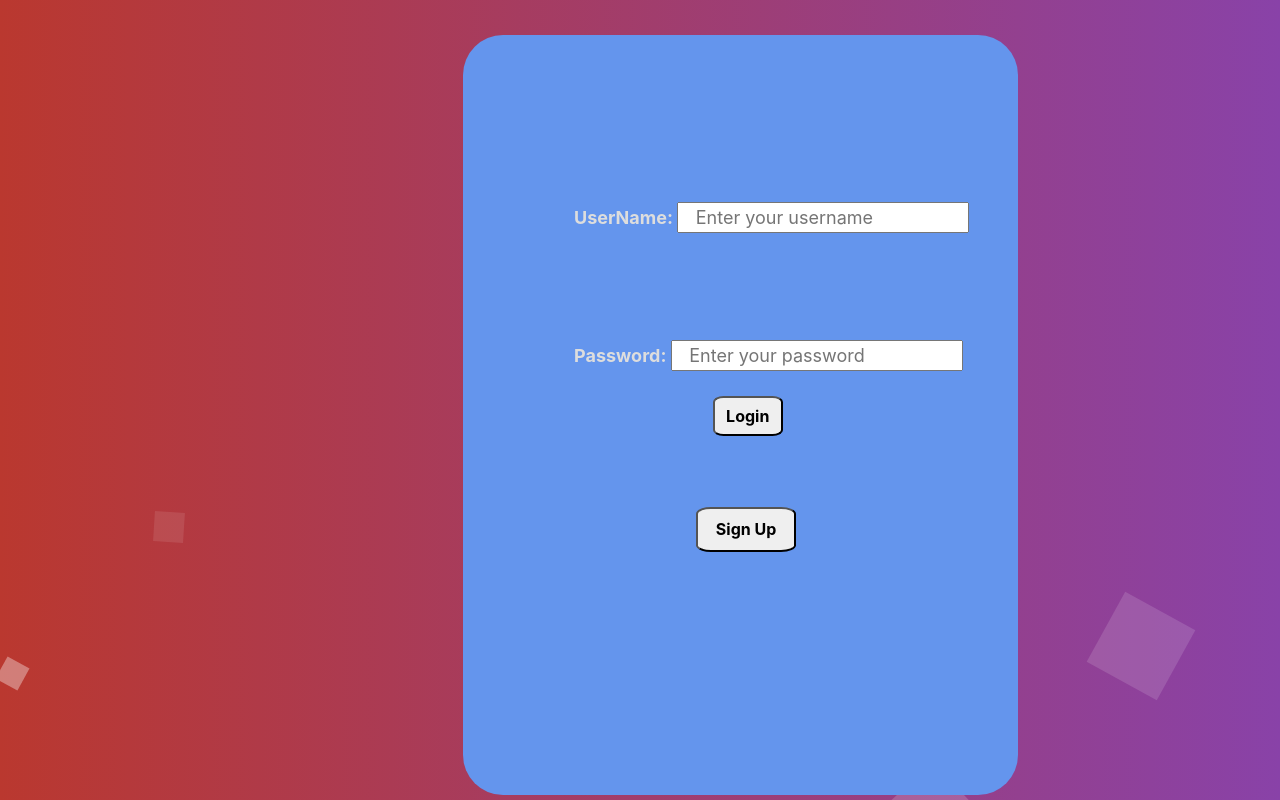
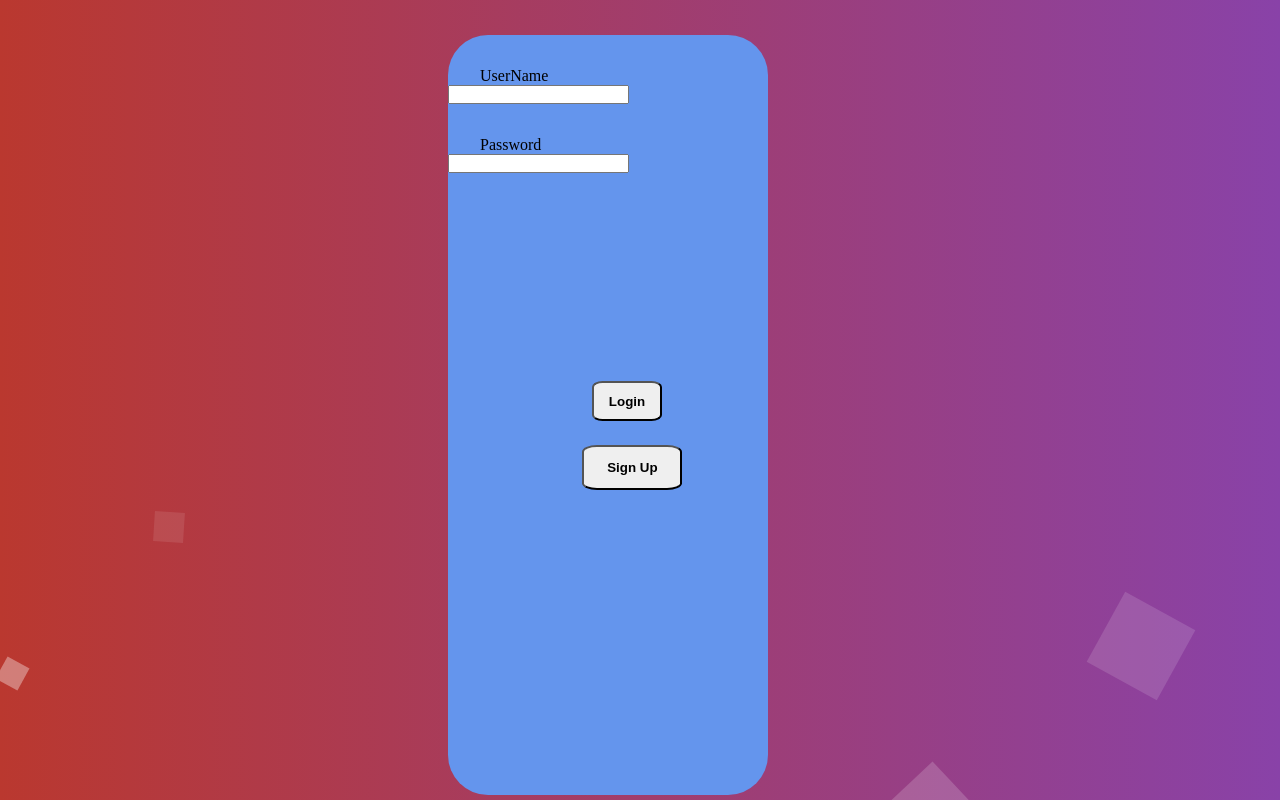
Before and after one commit to farazn019/Student-Database, a Django app: page / in a window 1280 px wide; the page is wider, and only the part inside the window is pictured. Run offline with Django 3.2, Linux system fonts and the light colour scheme; parts of the project's set-up code (start-up, migrations or seed data) failed here and were passed over; some libraries are stand-ins or nearby versions.

Commit message:
Created the fields for the home page (login page), along with the sign up and login buttons (however, those buttons do not work at the moment).

```diff
--- a/homePage/forms.py
+++ b/homePage/forms.py
@@ -16,15 +16,17 @@
     )
 
     def __init__(self, *args, **kwargs):
-        super.__init__(*args, **kwargs)
+        super().__init__(*args, **kwargs)
         self.helper = FormHelper
         self.helper.form_id = "id-loginform"
         self.helper.form_class = "blueForms"
         self.helper.form_method = "post"
         self.helper.form_action = "submit_survey"
 
-        self.helper.Layout(
-            "Login Form",
-            "Username",
-            "Password"
+        self.helper.layout = Layout(
+            Fieldset(
+                "Login Form",
+                "Username",
+                "Password"
+            )
         )
--- a/homePage/static/homePage/homePage.css
+++ b/homePage/static/homePage/homePage.css
@@ -85,16 +85,22 @@
 
 #usernameInput{text-indent: 4%;}
 
-#password{
-    position: absolute;
-    font-size: large;
-    font-weight: bold;
-    margin-top: 55%;
-    margin-left: 20%;
-    color: #dddddd;
+#passwordInput{text-indent: 4%;}
+
+
+.label{
+    position: relative;
+    display: inline-block;
+    margin-left: 10%;
+    margin-top: 10%;
 }
 
-#passwordInput{text-indent: 4%;}
+.input{
+    position: relative;
+    display: inline-block;
+    margin-left: 10%;
+
+}
 
 #loginButton{
     position: absolute;
--- a/homePage/templates/homePage/homePage.html
+++ b/homePage/templates/homePage/homePage.html
@@ -1,29 +1,35 @@
-<!DOCTYPE html>
 {% load static%}
+{% load crispy_forms_tags %}
 <html lang="en">
 <head>
     <meta charset="UTF-8">
-    <title>Home</title>
-    <link rel="stylesheet" href="https://stackpath.bootstrapcdn.com/bootstrap/4.5.2/css/bootstrap.min.css" integrity="sha384-JcKb8q3iqJ61gNV9KGb8thSsNjpSL0n8PARn9HuZOnIxN0hoP+VmmDGMN5t9UJ0Z" crossorigin="anonymous">
-    <link rel="stylesheet" href="{% static 'homePage/homePage.css'%}" type="text/css">
+    <title>{% block title %}Home{% endblock %}</title>
     <link rel="shortcut icon" type="image/png" href="{% static 'homePage/favicon.png' %}">
+    {% load bootstrap4 %}
     <link href="../../static/homePage/homePage.css" type="text/css" rel="stylesheet">
 </head>
 
 <body>
     <div class="homePage-background"> <!-- animation area-->
-        <svg class="container-sm" width="400" height="760" style="position:absolute; margin-left: 35%; margin-top:35px">
-            <rect id="loginRect" width="50%" height="100%" rx="40px" ry="40px" style="fill: cornflowerblue; stroke: pink; stroke-opacity: 0.0; stroke-width: 3px; "/>
-            <foreignObject height="760" width="50%">
-
-                <label id="username" for="usernameInput">UserName:
-                    <input type="text" id="usernameInput" name="usernameInput" placeholder=" Enter your username ">
-                </label>
-                <label id="password" for="passwordInput">Password:
-                    <input type="password" id="passwordInput" name="passwordInput" placeholder=" Enter your password">
-                </label>
-                <button type="submit" id='loginButton' value="Login" onclick="window.location.href='../../../grades/grades/courses.html';">Login</button>
-                <button type="submit" id="signUpButton" value="Sign Up" onclick="window.location.href='../../../signUpPage/signUpPage/signUpPage.html'">Sign Up</button>
+        <svg class="container-sm" width="25%" height="760" style="position:absolute; margin-left: 35%; margin-top:35px">
+            <rect id="loginRect" width="100%" height="100%" rx="40px" ry="40px" style="fill: cornflowerblue; stroke: pink; stroke-opacity: 0.0; stroke-width: 3px; "/>
+            <foreignObject height="760" width="100%">
+                <div class="loginpage-form">
+                    {% block content %}
+                    <form method="post">
+                        {% csrf_token %}
+                        {{forms|crispy}}
+                        {% for field in form %}
+                            <div class="fields">
+                                <label for="{{field.id_for_label}}" class="label">{{field.html_name}}</label>
+                                <div id="input">{{field}}</div>
+                            </div>
+                        {% endfor %}
+                        <button type="submit" class="btn btn-success" id="loginButton" formmethod="post">Login</button>
+                        <input type="button" class="btn btn-success" id="signUpButton" formmethod="post" value="Sign Up">
+                    </form>
+                    {% endblock %}
+                </div>
             </foreignObject>
         </svg>
 
--- a/homePage/urls.py
+++ b/homePage/urls.py
@@ -2,5 +2,5 @@
 from . import views
 
 urlpatterns = [
-    re_path('$^', views.index, name='index'),
+    re_path('$^', views.login, name='login'),
 ]
--- a/homePage/views.py
+++ b/homePage/views.py
@@ -1,6 +1,11 @@
 from django.shortcuts import render
+from . forms import loginForm
 # from .models import <Insert whatever it is you want to import, but it might not be nexessary>
 
 
-def index(request):
-    return render(request, 'homePage/homePage.html')
+def login(response):
+    if response.method == "POST":
+        form = loginForm(response.POST)
+    else:
+        form = loginForm(response.POST)
+    return render(response, 'homePage/homePage.html', {"form": form})
```
